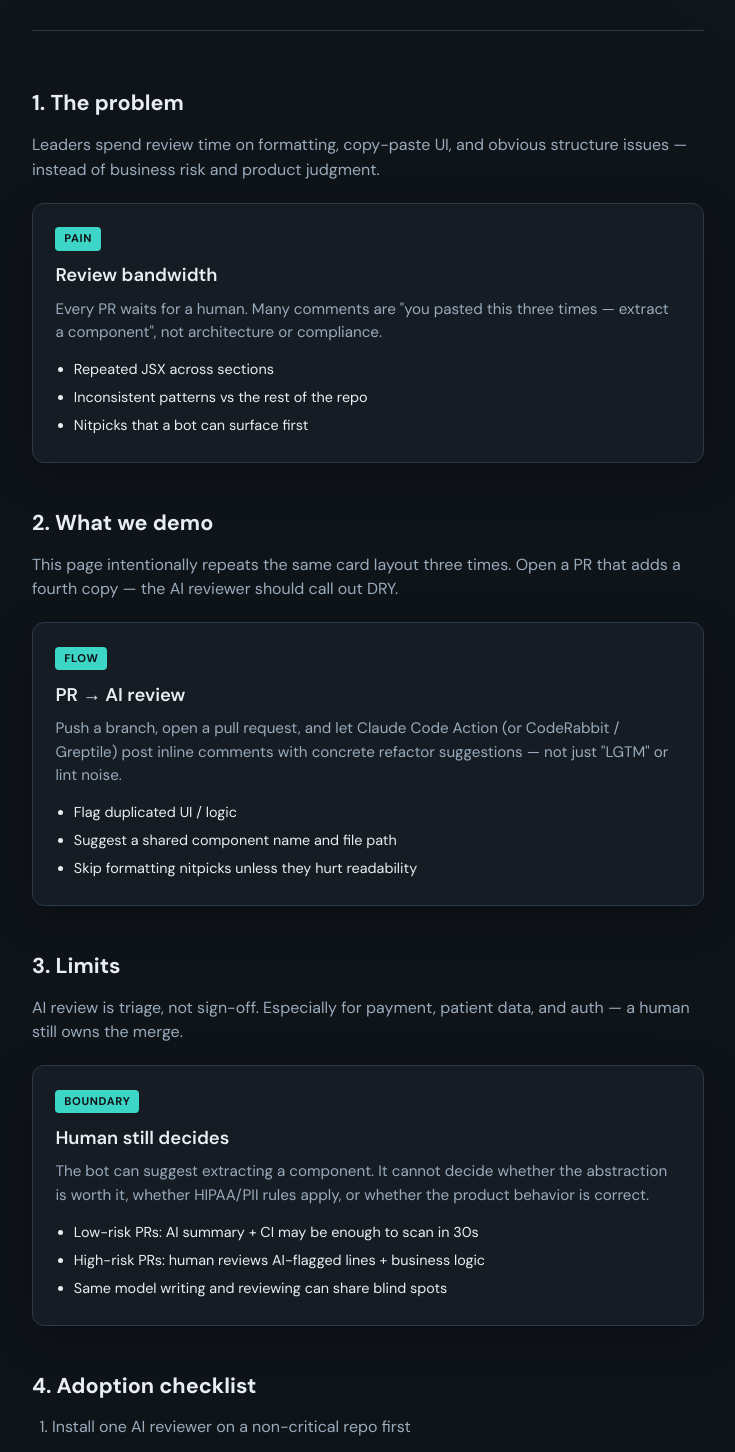
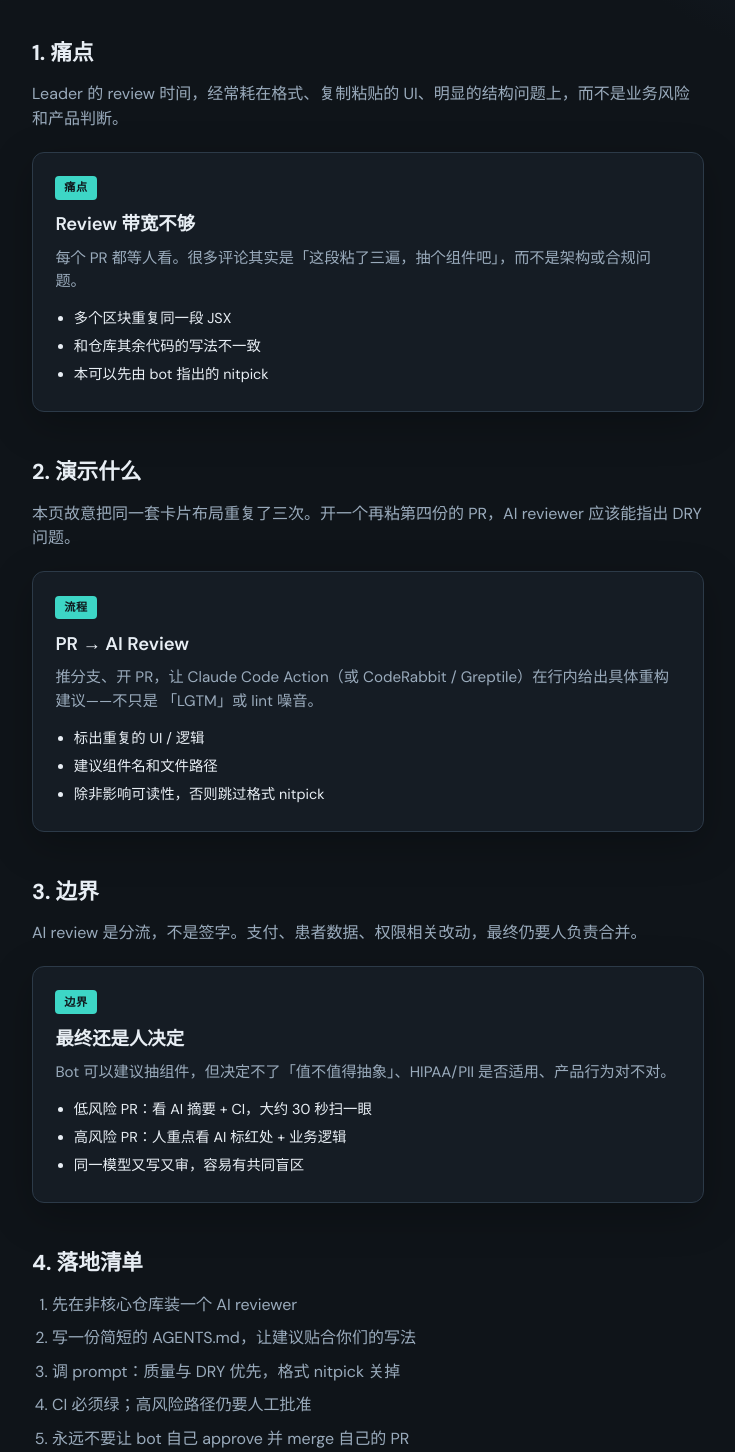
Before and after one commit to franksun001/ai-pr-review-demo, a React (Vite) app: page / in a window 1280 px wide. Shown: the part 320-1772 px from the top of the page, without its empty margins (272-1007 px from the left). Built offline with nearby package versions, Linux system fonts and the light colour scheme.

Commit message:
[chore] translate talk page UI to Chinese

```diff
--- a/index.html
+++ b/index.html
@@ -4,7 +4,7 @@
     <meta charset="UTF-8" />
     <link rel="icon" type="image/svg+xml" href="/favicon.svg" />
     <meta name="viewport" content="width=device-width, initial-scale=1.0" />
-    <title>AI PR Review Demo — Brown Bag</title>
+    <title>AI PR Review 演示 · 技术分享</title>
     <link rel="preconnect" href="https://fonts.googleapis.com" />
     <link rel="preconnect" href="https://fonts.gstatic.com" crossorigin />
     <link
--- a/src/App.tsx
+++ b/src/App.tsx
@@ -13,104 +13,93 @@ export default function App() {
   return (
     <div className="page">
       <header className="hero">
-        <p className="eyebrow">Brown Bag · 15 minutes</p>
+        <p className="eyebrow">技术分享 · 15 分钟</p>
         <h1>AI PR Review</h1>
         <p className="lede">
-          Not a bug scanner — a first-pass reviewer that flags duplication,
-          componentization opportunities, and low-quality patterns before a human
-          looks at the PR.
+          不是单纯找 bug 的扫描器，而是 PR 的第一道质量审查：标出重复代码、组件化机会和低质量写法，再交给人看。
         </p>
         <p className="meta">
-          Demo repo · open a PR with intentional DRY violations · watch AI suggest
-          extracting a shared component
+          演示仓库 · 故意留下 DRY 问题 · 看 AI 会不会建议抽成公共组件
         </p>
       </header>
 
       <main>
         {/* --- duplicated card block #1 (Problem) --- */}
         <section className="section" id="problem">
-          <h2>1. The problem</h2>
+          <h2>1. 痛点</h2>
           <p className="section-intro">
-            Leaders spend review time on formatting, copy-paste UI, and obvious
-            structure issues — instead of business risk and product judgment.
+            Leader 的 review 时间，经常耗在格式、复制粘贴的 UI、明显的结构问题上，而不是业务风险和产品判断。
           </p>
           <div className="topic-card">
-            <div className="topic-card__badge">Pain</div>
-            <h3 className="topic-card__title">Review bandwidth</h3>
+            <div className="topic-card__badge">痛点</div>
+            <h3 className="topic-card__title">Review 带宽不够</h3>
             <p className="topic-card__body">
-              Every PR waits for a human. Many comments are &quot;you pasted this
-              three times — extract a component&quot;, not architecture or compliance.
+              每个 PR 都等人看。很多评论其实是「这段粘了三遍，抽个组件吧」，而不是架构或合规问题。
             </p>
             <ul className="topic-card__list">
-              <li>Repeated JSX across sections</li>
-              <li>Inconsistent patterns vs the rest of the repo</li>
-              <li>Nitpicks that a bot can surface first</li>
+              <li>多个区块重复同一段 JSX</li>
+              <li>和仓库其余代码的写法不一致</li>
+              <li>本可以先由 bot 指出的 nitpick</li>
             </ul>
           </div>
         </section>
 
         {/* --- duplicated card block #2 (Demo) --- */}
         <section className="section" id="demo">
-          <h2>2. What we demo</h2>
+          <h2>2. 演示什么</h2>
           <p className="section-intro">
-            This page intentionally repeats the same card layout three times. Open
-            a PR that adds a fourth copy — the AI reviewer should call out DRY.
+            本页故意把同一套卡片布局重复了三次。开一个再粘第四份的 PR，AI reviewer 应该能指出 DRY 问题。
           </p>
           <div className="topic-card">
-            <div className="topic-card__badge">Flow</div>
-            <h3 className="topic-card__title">PR → AI review</h3>
+            <div className="topic-card__badge">流程</div>
+            <h3 className="topic-card__title">PR → AI Review</h3>
             <p className="topic-card__body">
-              Push a branch, open a pull request, and let Claude Code Action (or
-              CodeRabbit / Greptile) post inline comments with concrete refactor
-              suggestions — not just &quot;LGTM&quot; or lint noise.
+              推分支、开 PR，让 Claude Code Action（或 CodeRabbit / Greptile）在行内给出具体重构建议——不只是
+              「LGTM」或 lint 噪音。
             </p>
             <ul className="topic-card__list">
-              <li>Flag duplicated UI / logic</li>
-              <li>Suggest a shared component name and file path</li>
-              <li>Skip formatting nitpicks unless they hurt readability</li>
+              <li>标出重复的 UI / 逻辑</li>
+              <li>建议组件名和文件路径</li>
+              <li>除非影响可读性，否则跳过格式 nitpick</li>
             </ul>
           </div>
         </section>
 
         {/* --- duplicated card block #3 (Limits) --- */}
         <section className="section" id="limits">
-          <h2>3. Limits</h2>
+          <h2>3. 边界</h2>
           <p className="section-intro">
-            AI review is triage, not sign-off. Especially for payment, patient data,
-            and auth — a human still owns the merge.
+            AI review 是分流，不是签字。支付、患者数据、权限相关改动，最终仍要人负责合并。
           </p>
           <div className="topic-card">
-            <div className="topic-card__badge">Boundary</div>
-            <h3 className="topic-card__title">Human still decides</h3>
+            <div className="topic-card__badge">边界</div>
+            <h3 className="topic-card__title">最终还是人决定</h3>
             <p className="topic-card__body">
-              The bot can suggest extracting a component. It cannot decide whether
-              the abstraction is worth it, whether HIPAA/PII rules apply, or whether
-              the product behavior is correct.
+              Bot 可以建议抽组件，但决定不了「值不值得抽象」、HIPAA/PII 是否适用、产品行为对不对。
             </p>
             <ul className="topic-card__list">
-              <li>Low-risk PRs: AI summary + CI may be enough to scan in 30s</li>
-              <li>High-risk PRs: human reviews AI-flagged lines + business logic</li>
-              <li>Same model writing and reviewing can share blind spots</li>
+              <li>低风险 PR：看 AI 摘要 + CI，大约 30 秒扫一眼</li>
+              <li>高风险 PR：人重点看 AI 标红处 + 业务逻辑</li>
+              <li>同一模型又写又审，容易有共同盲区</li>
             </ul>
           </div>
         </section>
 
         <section className="section checklist" id="checklist">
-          <h2>4. Adoption checklist</h2>
+          <h2>4. 落地清单</h2>
           <ol>
-            <li>Install one AI reviewer on a non-critical repo first</li>
-            <li>Write a short AGENTS.md so suggestions match your patterns</li>
-            <li>Tune the prompt: quality &amp; DRY in, style nitpicks out</li>
-            <li>Keep required CI green; keep human approval for high-risk paths</li>
-            <li>Never let the bot approve and merge its own PR</li>
+            <li>先在非核心仓库装一个 AI reviewer</li>
+            <li>写一份简短的 AGENTS.md，让建议贴合你们的写法</li>
+            <li>调 prompt：质量与 DRY 优先，格式 nitpick 关掉</li>
+            <li>CI 必须绿；高风险路径仍要人工批准</li>
+            <li>永远不要让 bot 自己 approve 并 merge 自己的 PR</li>
           </ol>
         </section>
       </main>
 
       <footer className="footer">
         <p>
-          Source: intentional duplication lives in <code>src/App.tsx</code>. See{' '}
-          <code>README.md</code> for the 15-minute demo script.
+          故意重复的代码在 <code>src/App.tsx</code>。演示步骤见 <code>README.md</code>。
         </p>
       </footer>
     </div>
```
